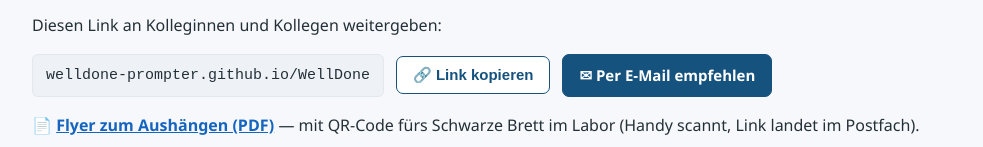
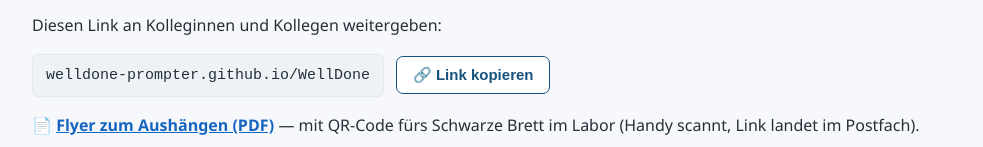
Before and after one commit to WellDone-PROmpter/WellDone, a plain HTML site: page index.html in a window 1280 px wide. Shown: the part 2536-2683 px from the top of the page, without its empty margins (148-1131 px from the left). Drawn offline with Linux system fonts and the light colour scheme.

Commit message:
Webpage: E-Mail-Knopf raus (mailto unzuverlaessig), Flyer verschlankt (nur QR)

```diff
--- a/index.html
+++ b/index.html
@@ -117,7 +117,6 @@
     <div class="share">
       <code>welldone-prompter.github.io/WellDone</code>
       <button class="copybtn" onclick="copyUrl(this)">🔗 Link kopieren</button>
-      <a class="mailbtn" href="#" onclick="shareEmail();return false;">✉ Per E-Mail empfehlen</a>
     </div>
     <p class="flyer">📄 <a href="flyer.pdf">Flyer zum Aushängen (PDF)</a> — mit QR-Code fürs Schwarze Brett im Labor (Handy scannt, Link landet im Postfach).</p>
   </div>
@@ -152,13 +151,6 @@
     var t = btn.textContent; btn.textContent = "✓ Kopiert"; setTimeout(function(){ btn.textContent = t; }, 1500);
   });
 }
-function shareEmail(){
-  var s = "Tipp: WellDone! für das PCR-Setup";
-  var b = "Hallo,\n\nWellDone! ist ein kostenloses Windows-Tool für die Plattenbelegung am Roche LightCycler PRO "
-        + "(Pipettierschema, Plate-Setup-CSV, MagNA-Pure-96-Auftrag).\n\nDownload und Infos:\n"
-        + "https://welldone-prompter.github.io/WellDone/\n";
-  location.href = "mailto:?subject=" + encodeURIComponent(s) + "&body=" + encodeURIComponent(b);
-}
 </script>
 
 </body>
```
Also changed, not shown: 1 other file.
